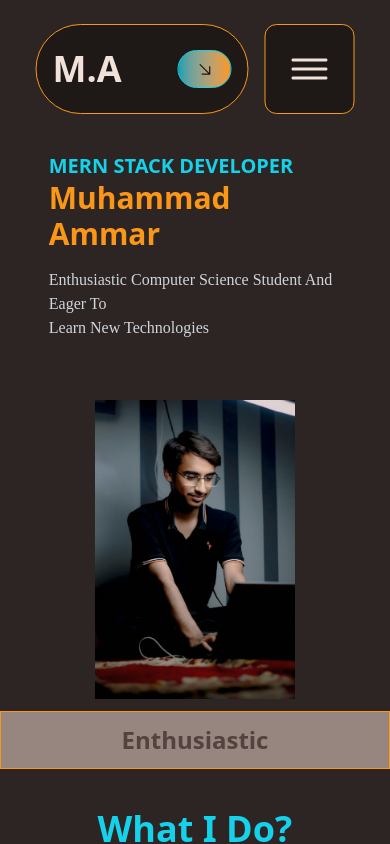
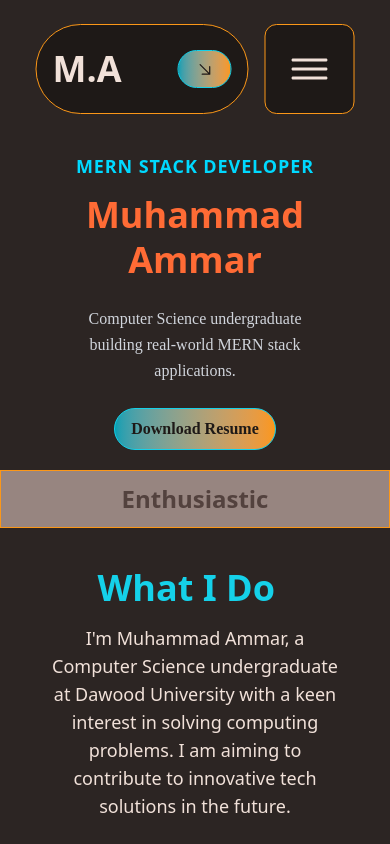
Before and after one commit to ammar-002/my-portfolio-site, a React (Vite) app: page / in a window 390 px wide. Shown: the top 844 px of the page. Built offline with nearby package versions, Linux system fonts and the light colour scheme.

Commit message:
Enhance Ui of the project and hero section

```diff
--- a/src/Components/AboutSection/AboutText.jsx
+++ b/src/Components/AboutSection/AboutText.jsx
@@ -4,9 +4,9 @@ const AboutText = () => {
   return (
     <div className="flex flex-col items-center gap-4 justify-center md:w-[60vw] mx-auto  pt-10  ">
       <h1 className="text-4xl font-bold text-[var(--color-cyan)] w-[50vw]">
-        What I Do?
+        What I Do
       </h1>
-      <p className="text-[var(--color-white)] text-lg ">
+      <p className="text-[var(--color-white)] text-lg text-center md:text-left ">
         I'm Muhammad Ammar, a Computer Science undergraduate at Dawood
         University with a keen interest in solving computing problems. I am  aiming to contribute to innovative tech solutions in the future.
       </p>
--- /dev/null
+++ b/src/Components/HeroSection/HeroButton.jsx
@@ -0,0 +1,16 @@
+import React from 'react'
+
+const HeroButton = () => {
+  return (
+    <div className='block md:hidden'> <button className='px-4 py-2 rounded-full text- 2xl -mt-9 mb-2 font-bold font-[Josefin] text-[var(--color-black)] border-[var(--color-cyan)] border flex items-center gap-1 bg-gradient-to-r  from-[var(--color-darkCyan)] to-[var(--color-orange)] transition-all duration-500 hover:scale-110 hover:border-[var(--color-orange)] cursor-pointer '>
+      <a href="/muhammad-ammar-resume.pdf"
+        target="_blank"
+        rel="noopener noreferrer"
+        className="flex justify-center items-center">
+        <p className=" block md:hidden">Download Resume </p>
+      </a>
+    </button></div>
+  )
+}
+
+export default HeroButton
--- a/src/Components/HeroSection/HeroGradient.jsx
+++ /dev/null
@@ -1,9 +0,0 @@
-import React from 'react'
-
-const HeroGradient = () => {
-  return (
-    <div>HeroGradient</div>
-  )
-}
-
-export default HeroGradient
--- a/src/Components/HeroSection/HeroImg.jsx
+++ b/src/Components/HeroSection/HeroImg.jsx
@@ -2,9 +2,10 @@ import React from 'react'
 
 const HeroImg = () => {
   return (
-    <div className=' '>
-        <img src="profile.jpg" alt="Muhammad Ammar"  width={200}  className=' md:rounded-full' />
+    <div className='hidden md:block '>
+        <img src="profile.jpg" alt="Muhammad Ammar"  width={300}   className=' md:rounded-full' />
     </div>
+
   )
 }
 
--- a/src/Components/HeroSection/HeroMain.jsx
+++ b/src/Components/HeroSection/HeroMain.jsx
@@ -1,13 +1,14 @@
 import React from 'react'
 import HeroText from './HeroText'
 import HeroImg from './HeroImg'
+import HeroButton from './HeroButton'
 
 const HeroMain = () => {
   return (
     <div   className="flex mx-auto md:flex-row flex-col pt-[10vh] md:pt-[25vh] lg:gap-20 md:gap-10 items-center justify-center gap-5 max-w-[75vw] min-h-[50vh] ">
         <HeroText />
         <HeroImg/>
-
+<HeroButton/>
     </div>
   )
 }
--- a/src/Components/HeroSection/HeroText.jsx
+++ b/src/Components/HeroSection/HeroText.jsx
@@ -2,17 +2,54 @@ import React from "react";
 
 const HeroText = () => {
   return (
-    <div className="flex flex-col h-full pb-10 pt-[8vh] md:text-left sm:text-center ">
-      <h2 className="text-[var(--color-cyan)] text-xl md:text-4xl font-bold uppercase  ">
-        MERN Stack Developer
-      </h2>
-      <h1 className="text-[var(--color-orange)] text-3xl md:text-6xl font-bold">
-        Muhammad Ammar
-      </h1>
-      <p className="text-gray-300 md:text-2xl font-[josefin] mt-4">
-        Enthusiastic Computer Science Student And Eager To
-        <br /> Learn New Technologies
-      </p>
+    <div className="flex flex-col h-full pb-10 pt-[8vh] md:text-left text-center px-4">
+      <div className="space-y-3 md:space-y-4">
+        <h2
+          className="text-[#00d9ff] text-lg md:text-3xl lg:text-4xl font-bold uppercase tracking-wider animate-fade-in"
+          style={{
+            animation: 'fadeSlideIn 0.8s ease-out forwards',
+            opacity: 0
+          }}
+        >
+          MERN Stack Developer
+        </h2>
+
+        <h1
+          className="text-[#ff6b35] text-4xl md:text-6xl lg:text-7xl font-bold leading-tight"
+          style={{
+            animation: 'fadeSlideIn 0.8s ease-out 0.2s forwards',
+            opacity: 0
+          }}
+        >
+          Muhammad Ammar
+        </h1>
+
+        <p
+          className="text-gray-300 text-base md:text-xl lg:text-2xl font-[josefin] mt-6 md:mt-8 leading-relaxed max-w-3xl"
+          style={{
+            animation: 'fadeSlideIn 0.8s ease-out 0.4s forwards',
+            opacity: 0
+          }}
+        >
+          Computer Science undergraduate building real-world
+          <br className="hidden md:block" />
+          <span className="md:hidden"> </span>
+          MERN stack applications.
+        </p>
+      </div>
+
+      <style jsx>{`
+        @keyframes fadeSlideIn {
+          from {
+            opacity: 0;
+            transform: translateY(20px);
+          }
+          to {
+            opacity: 1;
+            transform: translateY(0);
+          }
+        }
+      `}</style>
     </div>
   );
 };
--- a/src/Components/Projects/ProjectText.jsx
+++ b/src/Components/Projects/ProjectText.jsx
@@ -4,7 +4,7 @@ const ProjectText = () => {
   return (
     <div className='text-center flex flex-col gap-3 '>
         <h1 className='text-(--color-cyan) text-4xl font-bold'>My Projects</h1>
-        <p className='text-lg text-white'>I have worked on the following projects. These projects are closed to my heart.</p>
+        <p className='text-lg text-white'>These are some projects I’ve built to practice real-world development concepts.</p>
 
     </div>
   )
--- a/src/Components/Projects/SingleProject.jsx
+++ b/src/Components/Projects/SingleProject.jsx
@@ -2,9 +2,9 @@ import React from "react";
 
 const SingleProject = () => {
     const projects = [
-        {id: 1, name: 'Full Stack Job Portal', image: '/projects/project-do-job.png', github: 'https://github.com/ammar-002/job-portal', live: 'https://job-portal-by-ammar.vercel.app/'},
-        {id: 2, name: 'Full Stack Ecommerce Website', image: '/projects/project-fabrico.png', github: 'https://github.com/ammar-002/fabrico-ecommerce-app', live: 'https://fabrico-mens-wear.vercel.app/'},
-        {id: 3, name: 'Portfolio Website', image: '/projects/portfolio.png', github: 'https://github.com/ammar-002/my-portfolio-site', live: '/'},
+        {id: 1, name: 'MERN-based job portal with authentication and REST APIs.', image: '/projects/project-do-job.png', github: 'https://github.com/ammar-002/job-portal', live: 'https://job-portal-by-ammar.vercel.app/'},
+        {id: 2, name: 'Ecommerce platform with product listings, cart system, and order flow.', image: '/projects/project-fabrico.png', github: 'https://github.com/ammar-002/fabrico-ecommerce-app', live: 'https://fabrico-mens-wear.vercel.app/'},
+        {id: 3, name: 'Personal portfolio website built to showcase projects and skills.', image: '/projects/portfolio.png', github: 'https://github.com/ammar-002/my-portfolio-site', live: '/'},
     ];
 
     return (
--- a/src/Components/SkillsSection/AllSkills.jsx
+++ b/src/Components/SkillsSection/AllSkills.jsx
@@ -20,7 +20,7 @@ const AllSkills = () => {
     { name: "Python", icon: <FaPython />  },
   ];
   return (
-    <div >
+    <div className=" ">
       <SingleSkill skills={skills} />
     </div>
   );
--- a/src/Components/SkillsSection/SingleSkill.jsx
+++ b/src/Components/SkillsSection/SingleSkill.jsx
@@ -1,7 +1,7 @@
 import React from "react";
 const SingleSkill = ({ skills }) => {
   return (
-    <div className="flex md:gap-2 gap-10 justify-center max-w-[75vw] md:flex-nowrap flex-wrap items-center md:h-[30vh] ">
+    <div className="flex md:gap-2 gap-10 justify-center -ml-10    md:flex-nowrap flex-wrap items-center md:h-[30vh] ">
       {skills.map((skill, index) => {
         return (
           <div
```
